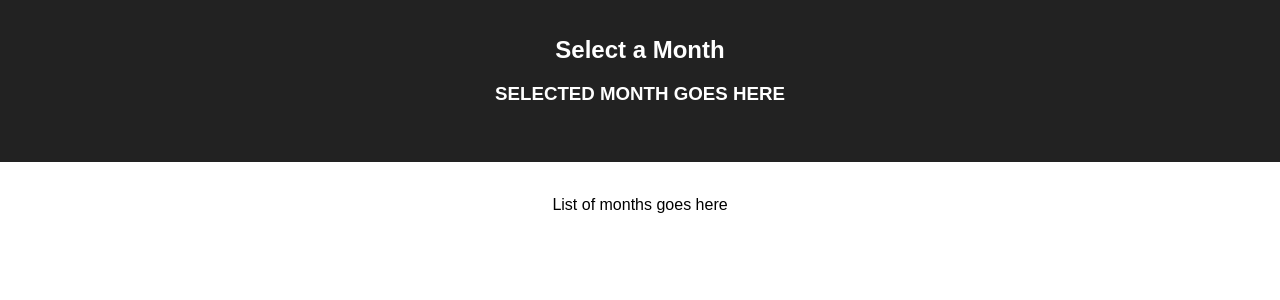
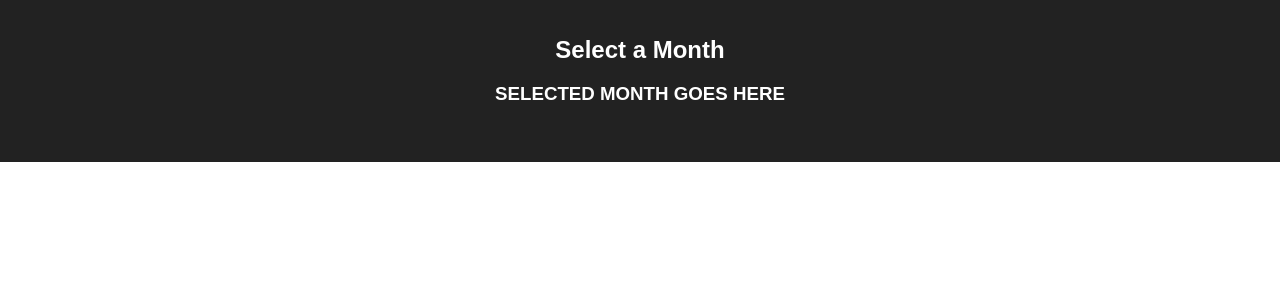
Before and after one commit to aileapatrinely/react-month-picker, a React (Create React App) app: page / in a window 1280 px wide. Shown: the top 300 px of the page. Built offline with nearby package versions, Linux system fonts and the light colour scheme; no server answers.

Commit message:
GET sets state

```diff
--- a/src/components/App/App.js
+++ b/src/components/App/App.js
@@ -3,16 +3,46 @@ import axios from 'axios';
 import './App.css';
 
 class App extends Component {
+  state = {
+    monthList: [
+      {
+        id: 0,
+        name: '',
+      },
+    ],
+  };
+
+  componentDidMount() {
+    this.getCalendar();
+  }
+
+  getCalendar() {
+    axios({
+      method: 'GET',
+      url: '/calendar',
+    })
+      .then((response) => {
+        console.log(response.data);
+        this.setState({
+          monthList: response.data,
+        });
+      })
+      .catch((err) => {
+        console.log('Error:', err);
+        alert('Error in getCalendar');
+      });
+  }
+
   render() {
     return (
       <div className="App">
         <header className="App-header">
           <h1 className="App-title">Select a Month</h1>
           <h3>SELECTED MONTH GOES HERE</h3>
-          <br/>
+          <br />
         </header>
-        <br/>
-        <p>List of months goes here</p>
+        <br />
+        <p>{this.monthList}</p>
       </div>
     );
   }
```
